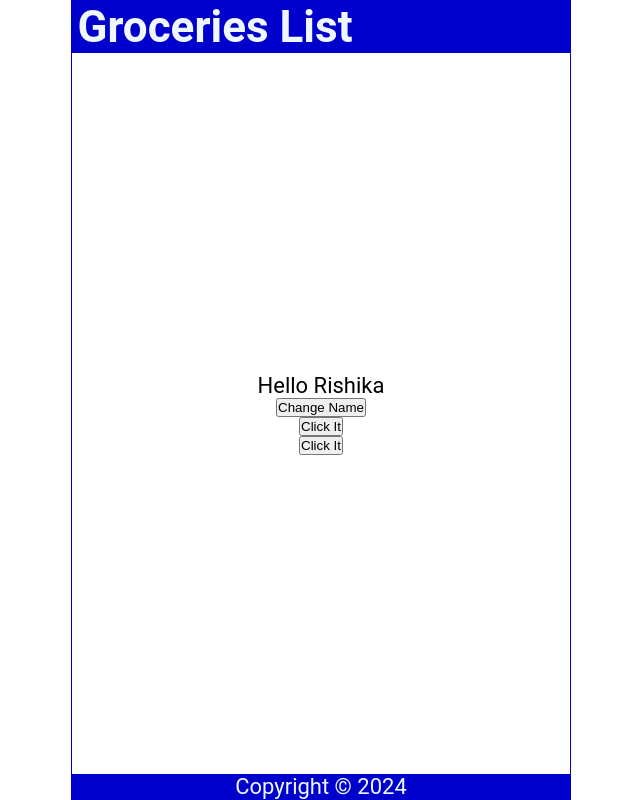
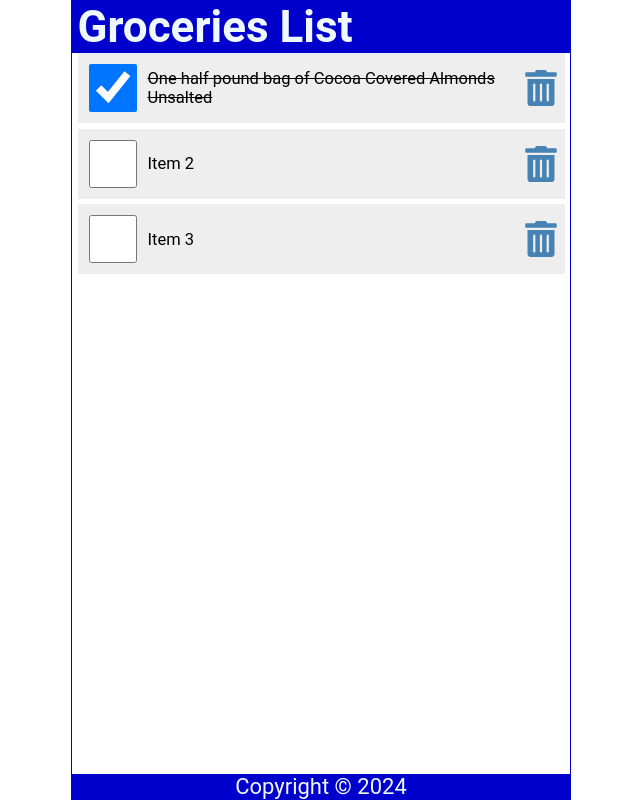
Before and after one commit to rishikadsiq/React_tutorial, a React (Create React App) app: page / in a window 1280 px wide. Shown: the whole page, without its empty margins (319-959 px from the left). Built offline with nearby package versions, Linux system fonts and the light colour scheme.

Commit message:
Add react icons

```diff
--- a/package.json
+++ b/package.json
@@ -8,6 +8,7 @@
     "@testing-library/user-event": "^13.5.0",
     "react": "^18.2.0",
     "react-dom": "^18.2.0",
+    "react-icons": "^5.0.1",
     "react-scripts": "5.0.1",
     "web-vitals": "^2.1.4"
   },
--- a/src/Content.js
+++ b/src/Content.js
@@ -1,30 +1,65 @@
 import { useState } from "react";
+import { FaTrashAlt } from 'react-icons/fa';
 
 const Content = () => {
-  const [name, setName] = useState('Rishika')
-  const [count, setCount] = useState(0);
-  const handleNameChange = () => {
-    const names = ['Bob', 'kevin', 'Dave'];
-    const int = Math.floor(Math.random() * 3);
-    setName(names[int]);
+  const [items, setItems] = useState([
+    {
+      id: 1,
+      checked: true,
+      item: "One half pound bag of Cocoa Covered Almonds Unsalted"
+    },
+    {
+      id: 2,
+      checked: false,
+      item: "Item 2"
+    },
+    {
+      id: 3,
+      checked: false,
+      item: "Item 3"
+    }
+  ]);
+
+  const handleCheck = (id) => {
+    const listItems = items.map((item) => item.id === id ? {...item, checked: !item.checked} : item);
+    setItems(listItems);
+    localStorage.setItem('shoppinglist', JSON.stringify(listItems));
+  };
+
+  const handleDelete = (id) => {
+    const listItems = items.filter((item) => item.id !==id);
+    setItems(listItems);
+    localStorage.setItem('shoppinglist', JSON.stringify(listItems));
   }
 
-  const handleClick = () => {
-    setCount(count+1)
-    setCount(count+1)
-    console.log(count);
-  }
-  const handleClick2 = (name) => {
-    console.log(count);
-  }
 
   return (
     <main>
-      <p onDoubleClick={handleClick}> Hello {name}</p>
+      {items.length ? (
 
-      <button onClick={handleNameChange}>Change Name</button>
-      <button onClick={handleClick}>Click It</button>
-      <button onClick={handleClick2}>Click It</button>
+        <ul>
+        {items.map(item => (
+          <li className="item" key={item.id}>
+            <input
+              type="checkbox"
+              onChange={() => handleCheck(item.id)}
+              checked={item.checked}
+              />
+
+            <label
+              style={(item.checked) ? {textDecoration: 'line-through'} : null}
+              onDoubleClick={() => handleCheck(item.id)}>{item.item}</label>
+            <FaTrashAlt
+              onClick={() => handleDelete(item.id)}
+              role="button"
+              tabIndex="0"
+              />
+          </li>
+        ))}
+      </ul>
+        ) : (
+          <p style={{ marginTop: '2rem'}}>Your list is empty.</p>
+        )}
     </main>
   )
 }
--- a/src/index.css
+++ b/src/index.css
@@ -42,7 +42,7 @@
   display: flex;
   flex-direction: column;
   flex-grow: 1;
-  justify-content: center;
+  justify-content: flex-start;
   align-items: center;
   overflow: auto;
 }
@@ -55,3 +55,62 @@
   display: grid;
   place-content: center;
 }
+
+ul {
+  width: 100%;
+  list-style: none;
+  padding: 0 0.25rem 0.25rem;
+}
+
+ul li::before {
+  content: "\200B";
+}
+
+.item {
+  display: flex;
+  justify-content: flex-start;
+  align-items: center;
+  padding: 0.5rem 0 0.5rem 0.5rem;
+  margin: 0.25rem 0;
+  background-color: #eee;
+}
+
+.item:first-child {
+  margin: 0;
+}
+
+.item input[type="checkbox"] {
+  text-align: center;
+  width: 2.5rem;
+  width: 48px;
+  min-width: 48px;
+  height: 2.5rem;
+  height: 48px;
+  min-height: 48px;
+  cursor: pointer;
+  margin-right: 0.5rem;
+}
+
+.item input[type="checkbox"]:focus + label {
+  text-decoration: underline;
+}
+
+.item > label {
+  font-size: 0.75rem;
+  flex-grow: 1;
+}
+
+.item svg {
+  width: 48px;
+  min-width: 48px;
+  height: 36px;
+  font-size: 1rem;
+  color: steelblue;
+  cursor: pointer;
+}
+
+.item svg:focus,
+.item svg:hover {
+  color: red;
+  outline: none;
+}
```
Also changed, not shown: 1 other file (tests, documents, lock files or other folders).
